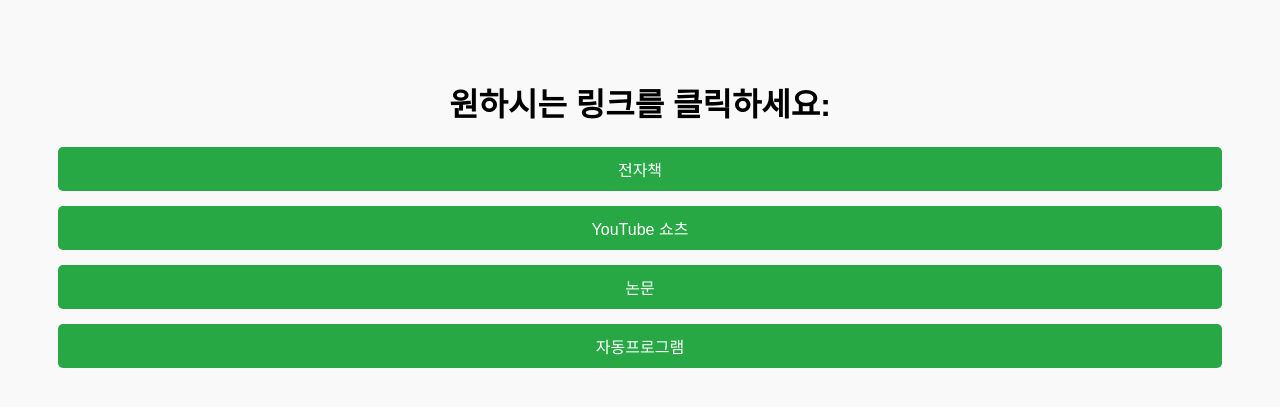
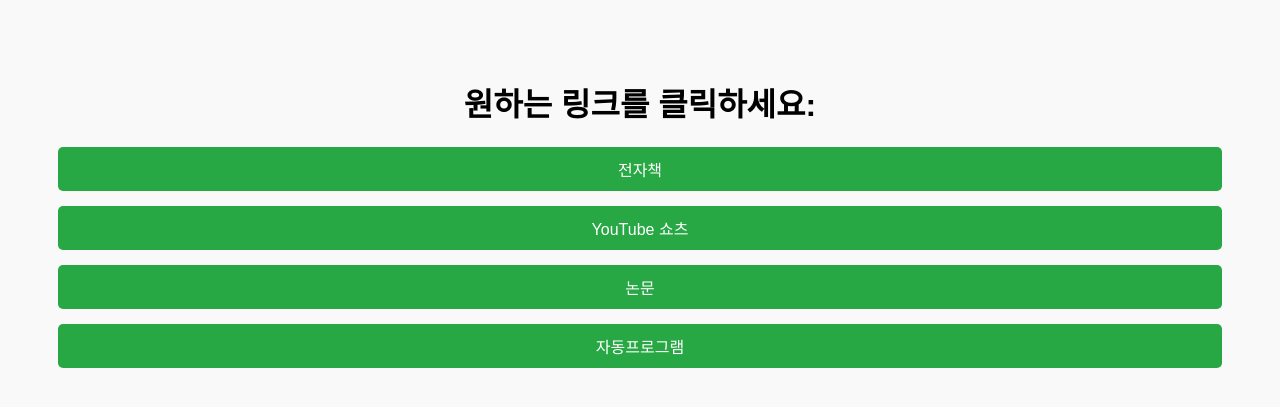
Before and after one commit to acatree/menu, a Flask app: page /index0 in a window 1280 px wide. Shown: the top 407 px of the page. Run offline with Flask 3, Linux system fonts and the light colour scheme.

Commit message:
Update index0.html

```diff
--- a/templates/index0.html
+++ b/templates/index0.html
@@ -27,7 +27,7 @@
   </style>
 </head>
 <body>
-  <h1>원하시는 링크를 클릭하세요:</h1>
+  <h1>원하는 링크를 클릭하세요:</h1>
   <a href="http://18.188.245.103/index2" target="_blank">전자책</a>
   <a href="http://18.188.245.103/index3" target="_blank">YouTube 쇼츠</a>
   <a href="http://18.188.245.103/index4" target="_blank">논문</a>
```
